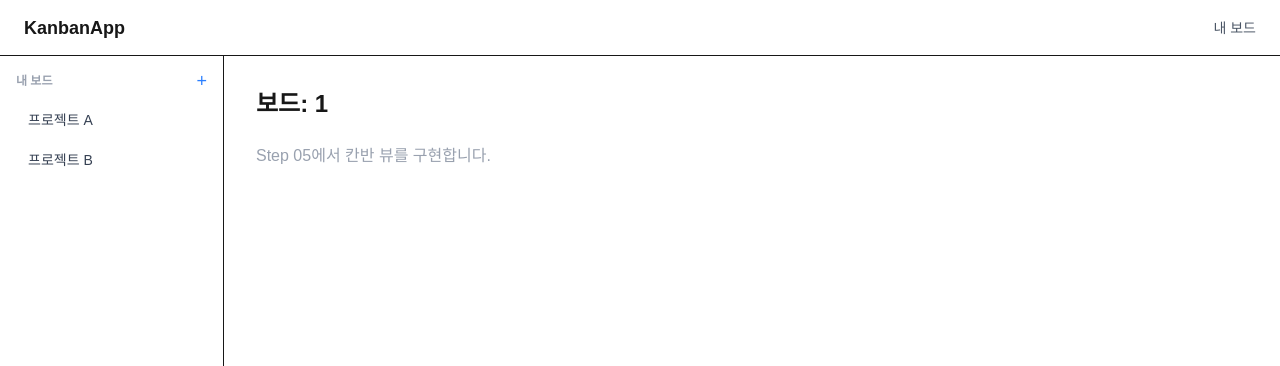
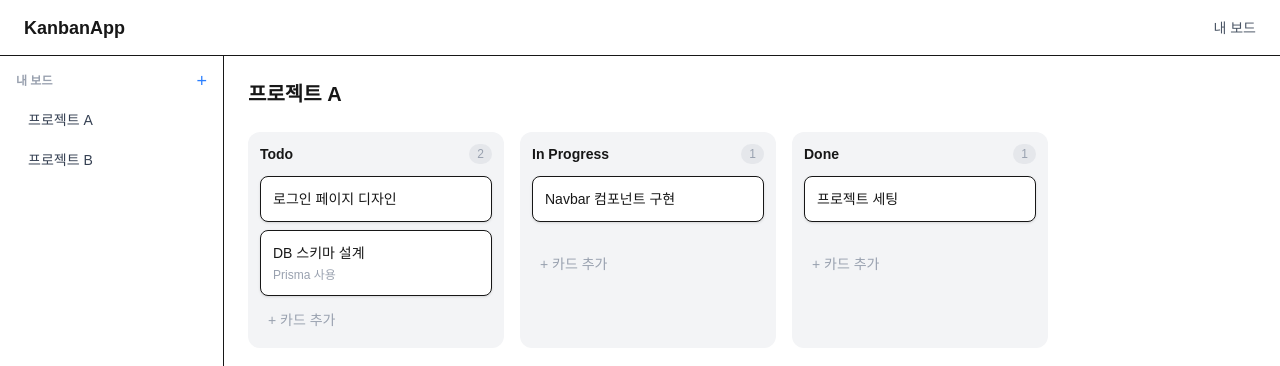
Before and after one commit to perweekdev/nextjs-study, a Next.js app in the folder project-kanban/kanban-board/: page /board/1 in a window 1280 px wide. Shown: the top 366 px of the page. Built offline with nearby package versions, Linux system fonts and the light colour scheme.

Commit message:
feat: add Column, KanbanCard, AddCardButton components

```diff
--- a/project-kanban/kanban-board/app/board/[boardId]/page.tsx
+++ b/project-kanban/kanban-board/app/board/[boardId]/page.tsx
@@ -1,12 +1,45 @@
+import Column from '@/components/board/Column'
+import type { Board } from '@/types'
+
+// Step 06에서 async 함수로 교체 예정
+const MOCK_BOARD: Board = {
+  id: 'board-1',
+  title: '프로젝트 A',
+  columns: [
+    {
+      id: 'col-1',
+      title: 'Todo',
+      cards: [
+        { id: 'card-1', title: '로그인 페이지 디자인' },
+        { id: 'card-2', title: 'DB 스키마 설계', description: 'Prisma 사용' },
+      ],
+    },
+    {
+      id: 'col-2',
+      title: 'In Progress',
+      cards: [{ id: 'card-3', title: 'Navbar 컴포넌트 구현' }],
+    },
+    {
+      id: 'col-3',
+      title: 'Done',
+      cards: [{ id: 'card-4', title: '프로젝트 세팅' }],
+    },
+  ],
+}
+
 type Props = {
   params: { boardId: string }
 }
 
 export default function BoardDetailPage({ params }: Props) {
   return (
-    <main className="p-8">
-      <h1 className="text-2xl font-bold mb-6">보드: {params.boardId}</h1>
-      <p className="text-gray-400">Step 05에서 칸반 뷰를 구현합니다.</p>
+    <main className="p-6">
+      <h1 className="text-xl font-bold mb-6">{MOCK_BOARD.title}</h1>
+      <div className="flex gap-4 overflow-x-auto pb-4">
+        {MOCK_BOARD.columns.map((column) => (
+          <Column key={column.id} column={column} />
+        ))}
+      </div>
     </main>
   )
 }
--- /dev/null
+++ b/project-kanban/kanban-board/components/board/AddCardButton.tsx
@@ -0,0 +1,43 @@
+'use client'
+
+import { useState } from 'react'
+
+type Props = {
+  columnId: string
+}
+
+export default function AddCardButton({ columnId }: Props) {
+  const [open, setOpen] = useState(false)
+
+  return (
+    <div className="mt-2">
+      {open ? (
+        <div className="bg-white border rounded-lg p-2 space-y-2">
+          <input
+            className="w-full border rounded p-1.5 text-sm"
+            placeholder="카드 제목 입력..."
+            autoFocus
+          />
+          <div className="flex gap-2">
+            <button className="bg-blue-500 text-white text-xs px-3 py-1 rounded">
+              추가
+            </button>
+            <button
+              onClick={() => setOpen(false)}
+              className="text-xs text-gray-400 hover:text-gray-600"
+            >
+              취소
+            </button>
+          </div>
+        </div>
+      ) : (
+        <button
+          onClick={() => setOpen(true)}
+          className="w-full text-left text-sm text-gray-400 hover:text-gray-700 hover:bg-gray-200 px-2 py-1.5 rounded-lg"
+        >
+          + 카드 추가
+        </button>
+      )}
+    </div>
+  )
+}
--- /dev/null
+++ b/project-kanban/kanban-board/components/board/Column.tsx
@@ -0,0 +1,31 @@
+import type { Column as ColumnType } from '@/types'
+import KanbanCard from './KanbanCard'
+import AddCardButton from './AddCardButton'
+
+type Props = {
+  column: ColumnType
+}
+
+export default function Column({ column }: Props) {
+  return (
+    <div className="bg-gray-100 rounded-xl p-3 w-64 flex-shrink-0">
+      {/* 컬럼 헤더 */}
+      <div className="flex items-center justify-between mb-3">
+        <h3 className="font-semibold text-sm">{column.title}</h3>
+        <span className="text-xs text-gray-400 bg-gray-200 px-2 py-0.5 rounded-full">
+          {column.cards.length}
+        </span>
+      </div>
+
+      {/* 카드 목록 */}
+      <div className="space-y-2 min-h-[4rem]">
+        {column.cards.map((card) => (
+          <KanbanCard key={card.id} card={card} />
+        ))}
+      </div>
+
+      {/* 카드 추가 버튼 (Client Component) */}
+      <AddCardButton columnId={column.id} />
+    </div>
+  )
+}
--- /dev/null
+++ b/project-kanban/kanban-board/components/board/KanbanCard.tsx
@@ -0,0 +1,16 @@
+import type { Card } from '@/types'
+
+type Props = {
+  card: Card
+}
+
+export default function KanbanCard({ card }: Props) {
+  return (
+    <div className="bg-white border rounded-lg p-3 shadow-sm hover:shadow-md transition cursor-pointer">
+      <p className="text-sm font-medium">{card.title}</p>
+      {card.description && (
+        <p className="text-xs text-gray-400 mt-1 line-clamp-2">{card.description}</p>
+      )}
+    </div>
+  )
+}
```
